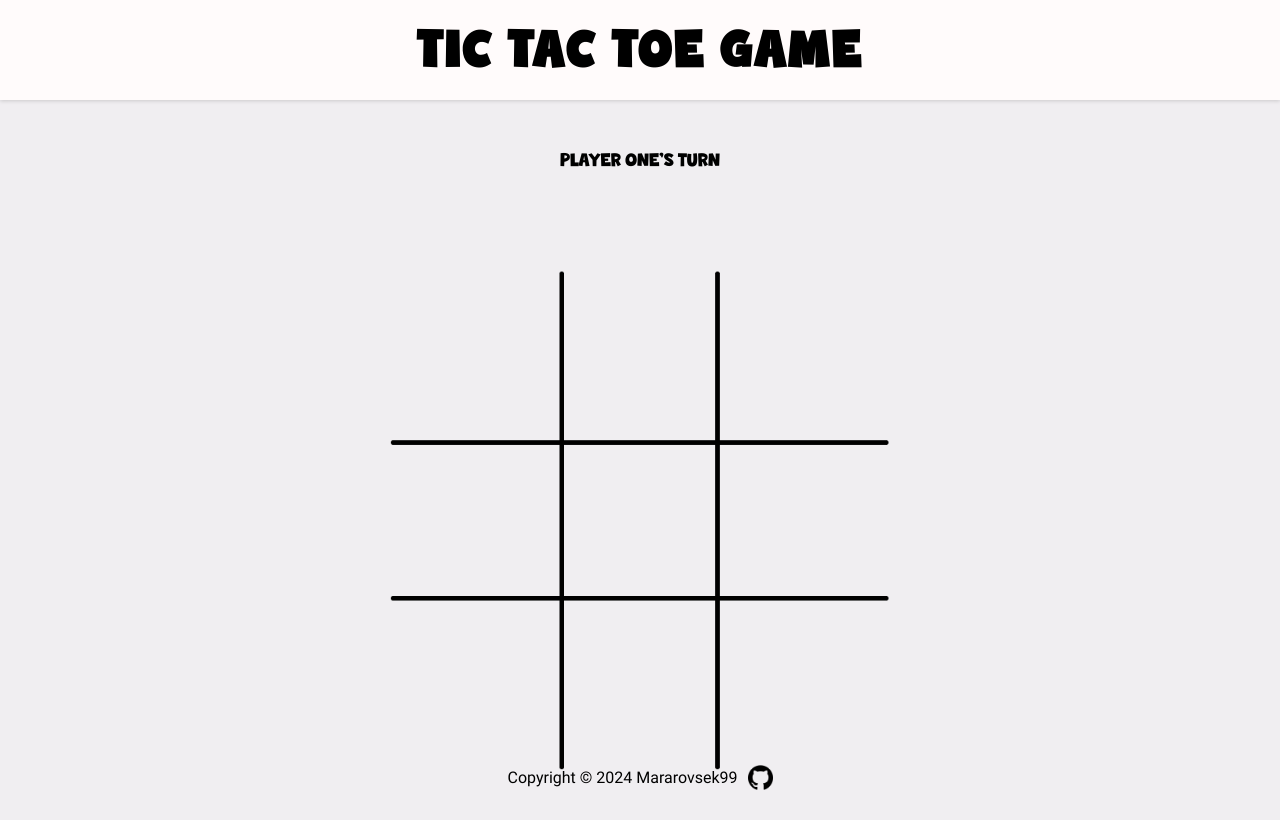
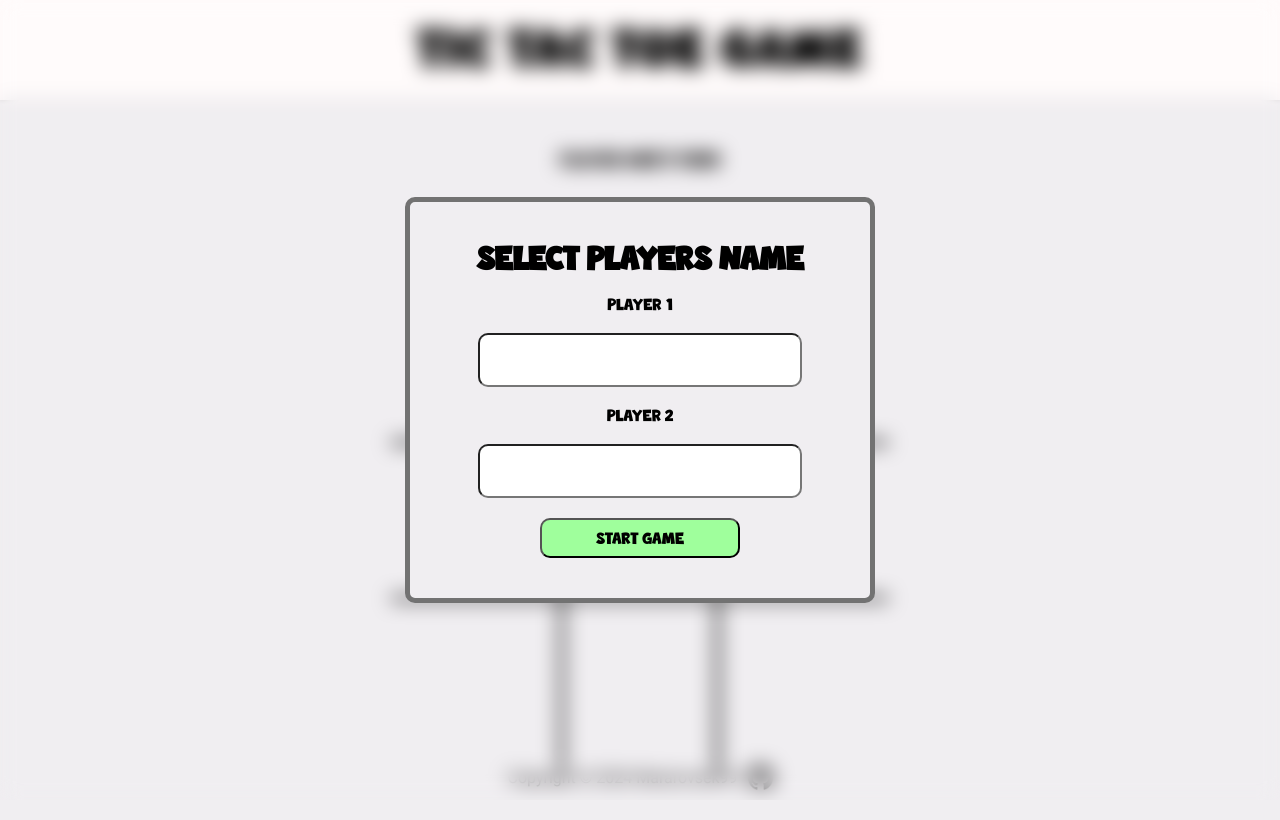
Before and after one commit to Mararovsek99/Tic-Tac-Toe, a plain HTML site: page index.html in a window 1280 px wide. Drawn offline with Linux system fonts and the light colour scheme.

Commit message:
added dialog for the start od the game

```diff
--- a/index.html
+++ b/index.html
@@ -19,7 +19,7 @@
         </div>
         <div class="currentPlayer">
 
-            <p>Player one's turn</p>
+            <p class="currentPlayerName">Player one's turn</p>
         </div>
         <div class="gameBoard">
             <div class="game">
@@ -39,7 +39,17 @@
             <p>Copyright © 2024 Mararovsek99</p>
             <img src="photos/github_logo.png" alt="Logo of github">
         </footer>
+        <dialog open>
+            <div class="menu">
+                <h1>SELECT PLAYERS NAME</h1>
+                <label for="player1">Player 1</label>
+                <input type="text" id="player1">
 
+                <label for="player1">Player 2</label>
+                <input type="text" id="player1">
+                <button>START GAME</button>
+            </div>
+        </dialog>
 
     <script src="scripts.js"></script>
 </body>
--- a/style.css
+++ b/style.css
@@ -22,6 +22,7 @@ body{
     --titlefont: title-font;
     --white: #fffbfb;
     --grey: #f0eef1;
+    --dark-grey: #727272;
     --button-hover: #070505;
     --black: #050505;
     --red: #ff7070;
@@ -94,3 +95,46 @@ footer img {
 footer img:hover{
     transform: rotate(360deg);
 }
+dialog{
+    position: absolute;
+    top: 0px;
+    left: 0px;
+    width: 100%;
+    height: 100%;
+    border: none;
+    background-color: transparent;
+    backdrop-filter: blur(10px);
+}
+dialog > div{
+    font-family: var(--titlefont);
+    display: flex;
+    flex-direction: column;
+    align-items: center;
+    position: absolute;
+    top: 50%;
+    left: 50%;
+    transform: translate(-50%, -50%);
+    width: 400px;
+    background-color: var(--grey);
+    padding: 30px;
+    border: solid 5px var(--dark-grey);
+    border-radius: 10px;
+}
+dialog > div > *{
+    margin: 10px 0px;
+}
+dialog > div > input{
+    height: 40px;
+    width: 300px;
+    border-radius: 10px;
+    padding: 5px 10px;
+    font-size: var(--button-font);
+}
+dialog > div > button{
+    height: 40px;
+    width: 200px;
+    background-color: var(--light-green);
+    border-radius: 10px;
+    font-size: var(--button-font-size);
+    font-family: var(--titlefont);
+}
```
